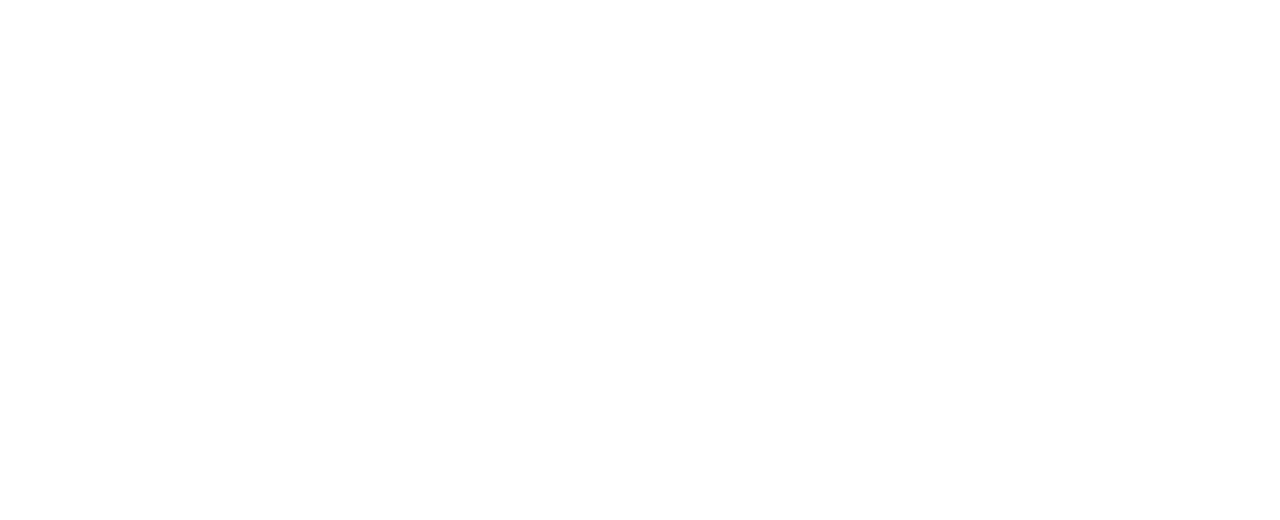
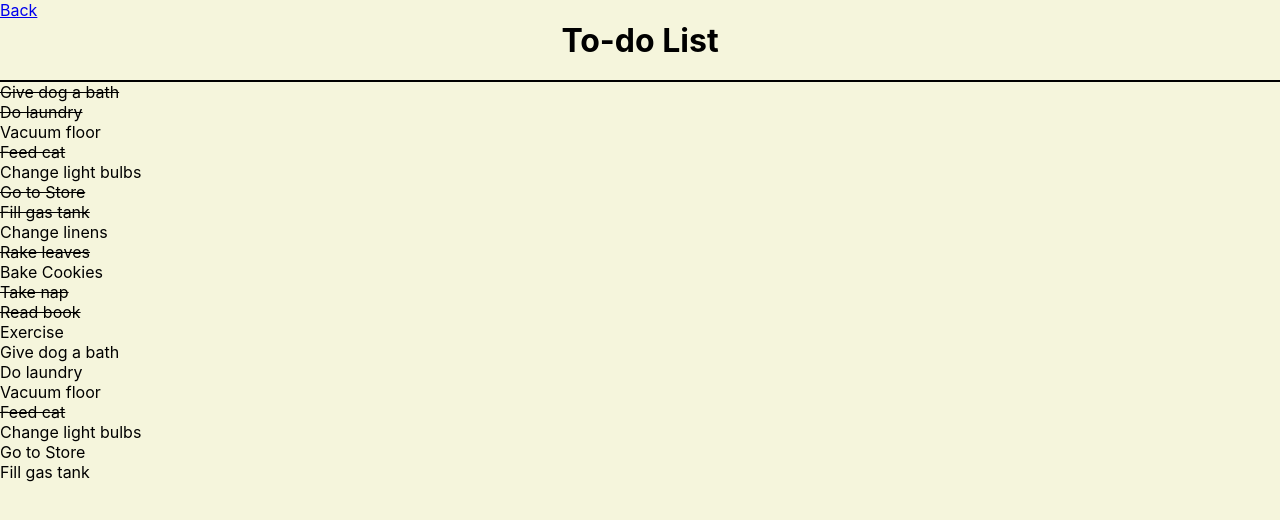
Before and after one commit to hfeng20/PersonalWebsite, a React (Create React App) app in the folder personal-website/: page /Programming/ToDoList in a window 1280 px wide. Before the commit this address had no page. Shown: the top 520 px of the page. Built offline with nearby package versions, Linux system fonts and the light colour scheme.

Commit message:
display todo list

```diff
--- a/personal-website/src/App.css
+++ b/personal-website/src/App.css
@@ -1,3 +1,5 @@
+
+
 .App-logo {
   height: 40vmin;
   pointer-events: none;
--- a/personal-website/src/App.tsx
+++ b/personal-website/src/App.tsx
@@ -6,6 +6,7 @@
 import MainPage from './Pages/MainPage/MainPage';
 import Musician from './Pages/Music/Music';
 import Programming from './Pages/Programming/Programming'
+import ToDoList from './Pages/Programming/ToDoList/ToDoList'
 class App extends React.Component {
   render() {
     return (
@@ -14,6 +15,7 @@
           <Route path="/" element={<MainPage/>} />
           <Route path="/Music" element={<Musician/>} />
           <Route path="/Programming" element={<Programming/>} />
+          <Route path="/Programming/ToDoList" element={<ToDoList/>}/>
         </Routes>
       </Router>
     );
--- a/personal-website/src/Components/Header/Header.tsx
+++ b/personal-website/src/Components/Header/Header.tsx
@@ -4,11 +4,11 @@
 import { BrowserRouter as Router, Route, Link } from "react-router-dom";
 import './Header.css'
 
-export default function Header(props:{title:string}):JSX.Element {
-    var {title} = props
+export default function Header(props:{back:string, title:string}):JSX.Element {
+    var {back, title} = props
     return(
         <div className = "Header">
-            <Link to='/' className="Arrow">
+            <Link to={back} className="Arrow">
                 Back
             </Link>
             <h1 className="Title">
--- a/personal-website/src/Pages/Programming/Programming.tsx
+++ b/personal-website/src/Pages/Programming/Programming.tsx
@@ -5,11 +5,12 @@
 import './Programming.css';
 import Header from '../../Components/Header/Header'
 
+var BASE_URL = '/Programming'
 export default function Programming(): JSX.Element {
     return(
         <div className = "Programming">
-            <Header title='Programming'/>
-            Test
+            <Header back = '/' title='Programming'/>
+            <Link to={(BASE_URL + '/ToDoList')}> To-do List Using React Hooks</Link>
         </div>
     );
 }
--- /dev/null
+++ b/personal-website/src/Pages/Programming/ToDoList/Data.json
@@ -0,0 +1,82 @@
+[{
+    "id": 1,
+    "task": "Give dog a bath",
+    "complete": true
+  }, {
+    "id": 2,
+    "task": "Do laundry",
+    "complete": true
+  }, {
+    "id": 3,
+    "task": "Vacuum floor",
+    "complete": false
+  }, {
+    "id": 4,
+    "task": "Feed cat",
+    "complete": true
+  }, {
+    "id": 5,
+    "task": "Change light bulbs",
+    "complete": false
+  }, {
+    "id": 6,
+    "task": "Go to Store",
+    "complete": true
+  }, {
+    "id": 7,
+    "task": "Fill gas tank",
+    "complete": true
+  }, {
+    "id": 8,
+    "task": "Change linens",
+    "complete": false
+  }, {
+    "id": 9,
+    "task": "Rake leaves",
+    "complete": true
+  }, {
+    "id": 10,
+    "task": "Bake Cookies",
+    "complete": false
+  }, {
+    "id": 11,
+    "task": "Take nap",
+    "complete": true
+  }, {
+    "id": 12,
+    "task": "Read book",
+    "complete": true
+  }, {
+    "id": 13,
+    "task": "Exercise",
+    "complete": false
+  }, {
+    "id": 14,
+    "task": "Give dog a bath",
+    "complete": false
+  }, {
+    "id": 15,
+    "task": "Do laundry",
+    "complete": false
+  }, {
+    "id": 16,
+    "task": "Vacuum floor",
+    "complete": false
+  }, {
+    "id": 17,
+    "task": "Feed cat",
+    "complete": true
+  }, {
+    "id": 18,
+    "task": "Change light bulbs",
+    "complete": false
+  }, {
+    "id": 19,
+    "task": "Go to Store",
+    "complete": false
+  }, {
+    "id": 20,
+    "task": "Fill gas tank",
+    "complete": false
+  }
+]
--- /dev/null
+++ b/personal-website/src/Pages/Programming/ToDoList/ToDo.tsx
@@ -0,0 +1,21 @@
+import React, {useState} from 'react';
+import logo from './logo.svg';
+import musician from './musician.JPG'
+import { BrowserRouter as Router, Route, Link } from "react-router-dom";
+import './ToDoList.css';
+import Header from '../../../Components/Header/Header';
+import Data from './Data.json'
+
+const ToDo = (props:{todo:any}) => {
+    var {todo} = props
+    const handleToggle = () => {
+        todo.complete = true
+    }
+    return (
+        <div className={todo.complete ? "Strike": ""} onClick={handleToggle}>
+            {todo.task}
+        </div>
+    );
+ };
+
+ export default ToDo
--- /dev/null
+++ b/personal-website/src/Pages/Programming/ToDoList/ToDoList.css
@@ -0,0 +1,8 @@
+.ToDoList {
+    background-color: beige;
+    height: 100vh
+}
+
+.Strike {
+    text-decoration: line-through;
+}
--- /dev/null
+++ b/personal-website/src/Pages/Programming/ToDoList/ToDoList.tsx
@@ -0,0 +1,24 @@
+import React, {useState} from 'react';
+import logo from './logo.svg';
+import musician from './musician.JPG'
+import { BrowserRouter as Router, Route, Link } from "react-router-dom";
+import './ToDoList.css';
+import Header from '../../../Components/Header/Header';
+import Data from './Data.json'
+import ToDo from './ToDo'
+
+export default function ToDoList(): JSX.Element {
+    const [ toDoList, setToDoList ] = useState(Data);
+    return(
+        <div className = "ToDoList">
+            <Header back = '/Programming' title = 'To-do List'></Header>
+            <div>
+            {toDoList.map(todo => {
+                return (
+                    <ToDo todo={todo}/>
+                )
+            })}
+         </div>
+        </div>
+    );
+}
```
